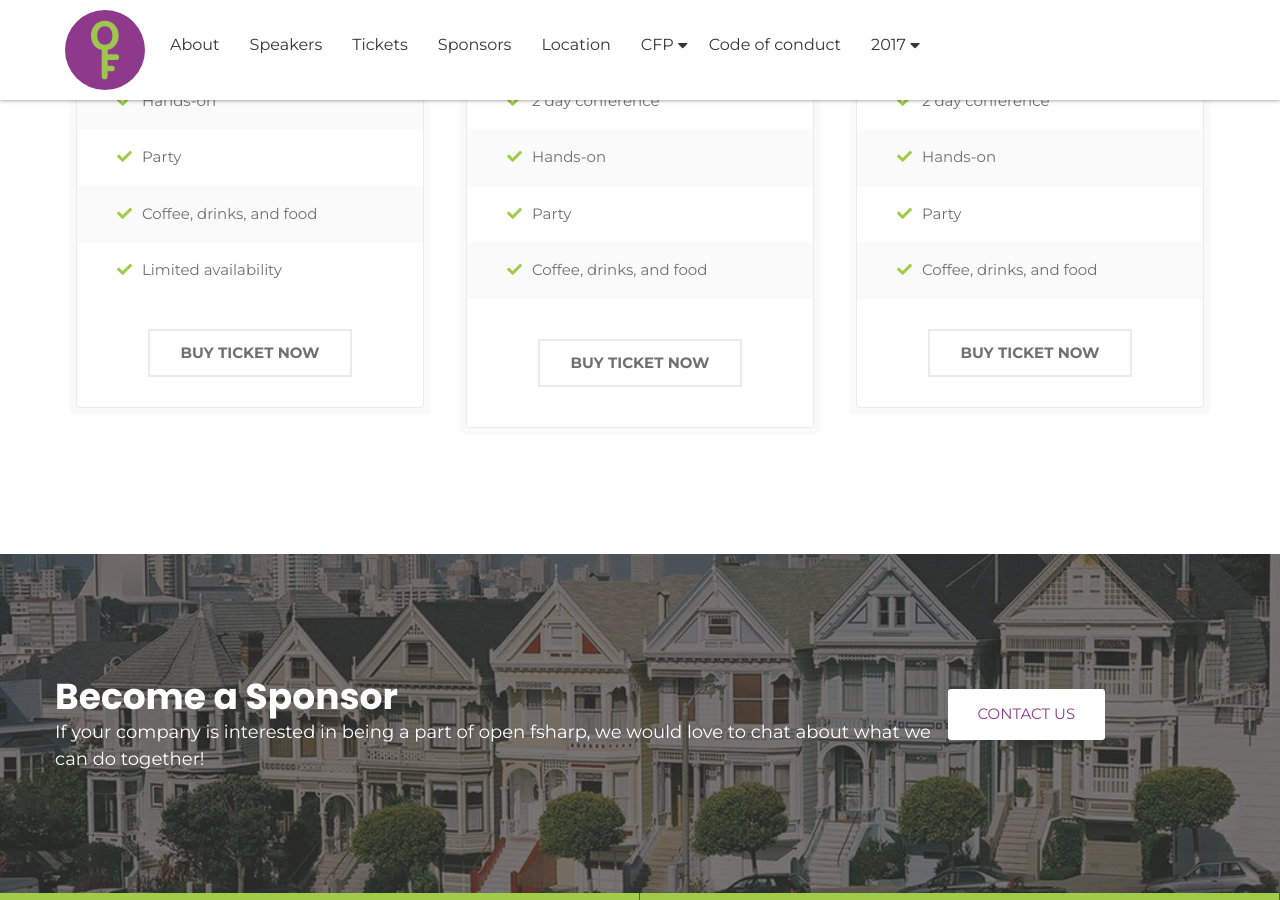
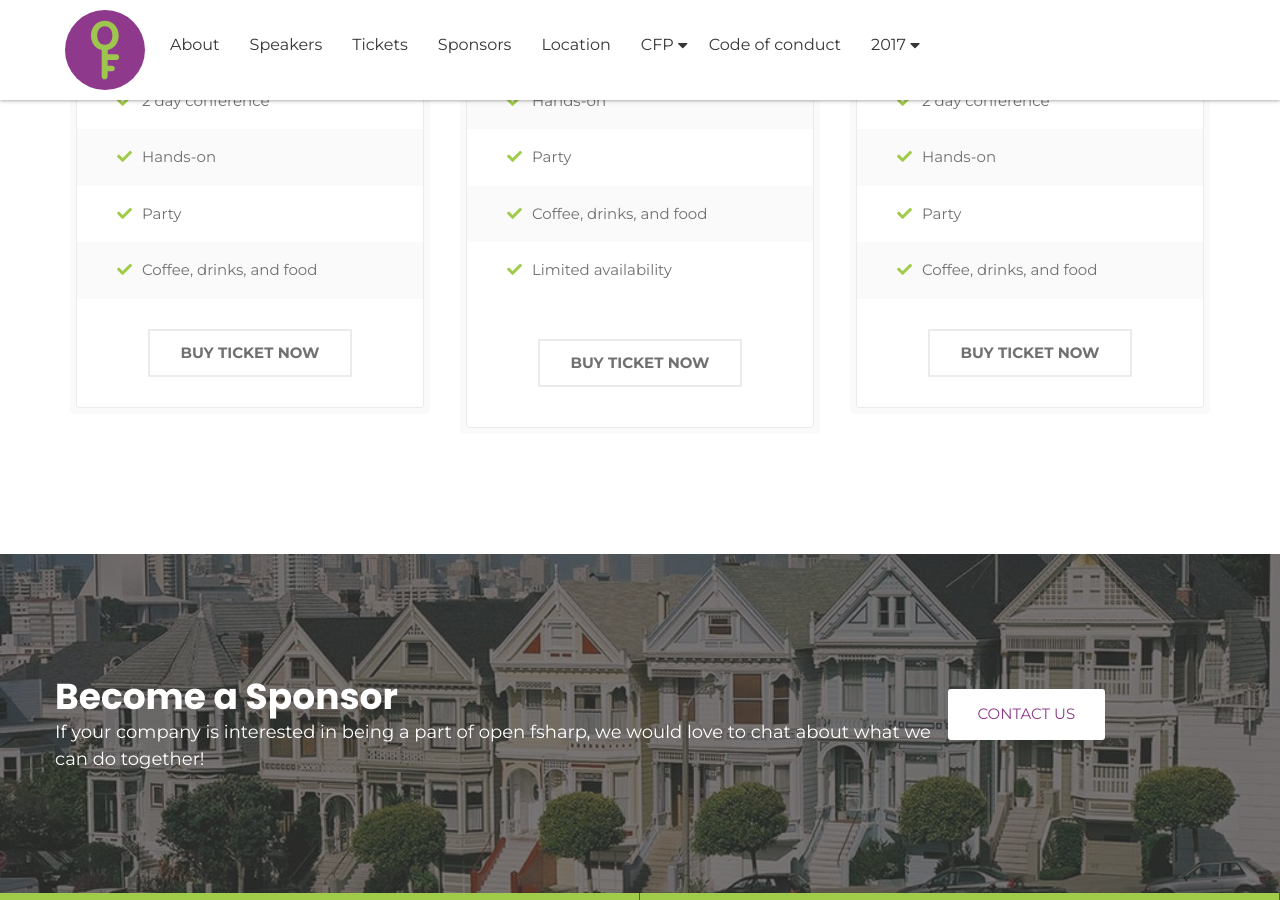
Before and after one commit to open-fsharp/open-fsharp.github.io, a Jekyll site: the page built from index.html, in a window 1280 px wide and 900 px high, scrolled down 2919 px. Built offline with Jekyll 4.4.1, drawn with Linux system fonts in a browser that asks for light colours; nearby versions of some CDN libraries; the list of posts is cut into pages by our own code; comment, search, counter and statistics services are not loaded.

Commit message:
remove limited availability

```diff
--- a/index.html
+++ b/index.html
@@ -271,7 +271,6 @@ title: Home
 									<li><span class="price-list-icon"><i class="fa fa-check"></i></span>Hands-on</li>
 									<li><span class="price-list-icon"><i class="fa fa-check"></i></span>Party</li>
 									<li><span class="price-list-icon"><i class="fa fa-check"></i></span>Coffee, drinks, and food</li>
-									<li><span class="price-list-icon"><i class="fa fa-check"></i></span>Limited availability</li>
 								</ul>
 								<div class="price-button price-button-active">
 									<a target="_blank" href="https://www.eventbrite.com/e/open-fsharp-2018-the-conference-to-connect-with-f-and-its-community-tickets-38246274637" class="custon-btn price-btn-active hvr-bounce-to-bottom">Buy Ticket Now</a>
@@ -296,6 +295,7 @@ title: Home
 									<li><span class="price-list-icon"><i class="fa fa-check"></i></span>Hands-on</li>
 									<li><span class="price-list-icon"><i class="fa fa-check"></i></span>Party</li>
 									<li><span class="price-list-icon"><i class="fa fa-check"></i></span>Coffee, drinks, and food</li>
+									<li><span class="price-list-icon"><i class="fa fa-check"></i></span>Limited availability</li>
 								</ul>
 								<div class="price-button">
 									<a target="_blank" href="https://www.eventbrite.com/e/open-fsharp-2018-the-conference-to-connect-with-f-and-its-community-tickets-38246274637" class="custon-btn price-btn-active hvr-bounce-to-bottom">Buy Ticket Now</a>
```
